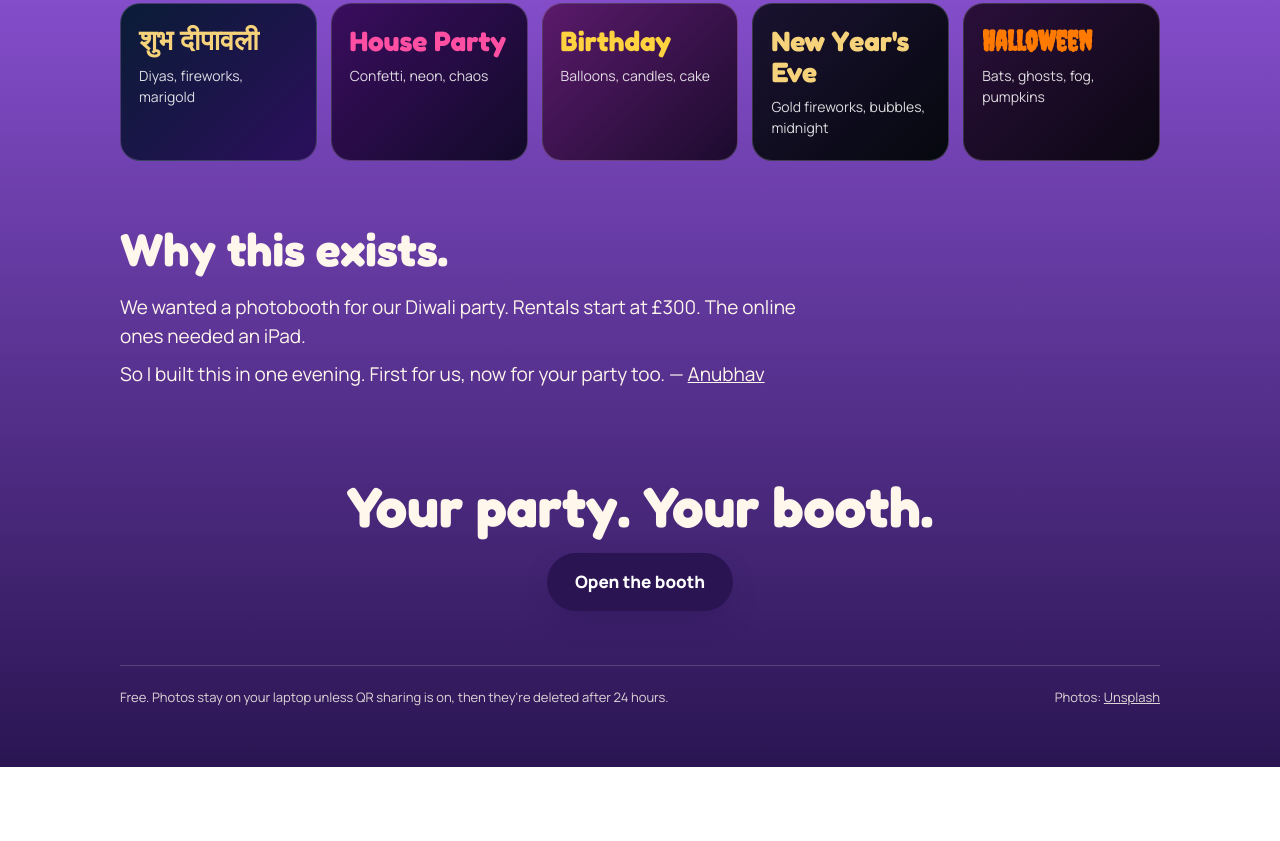
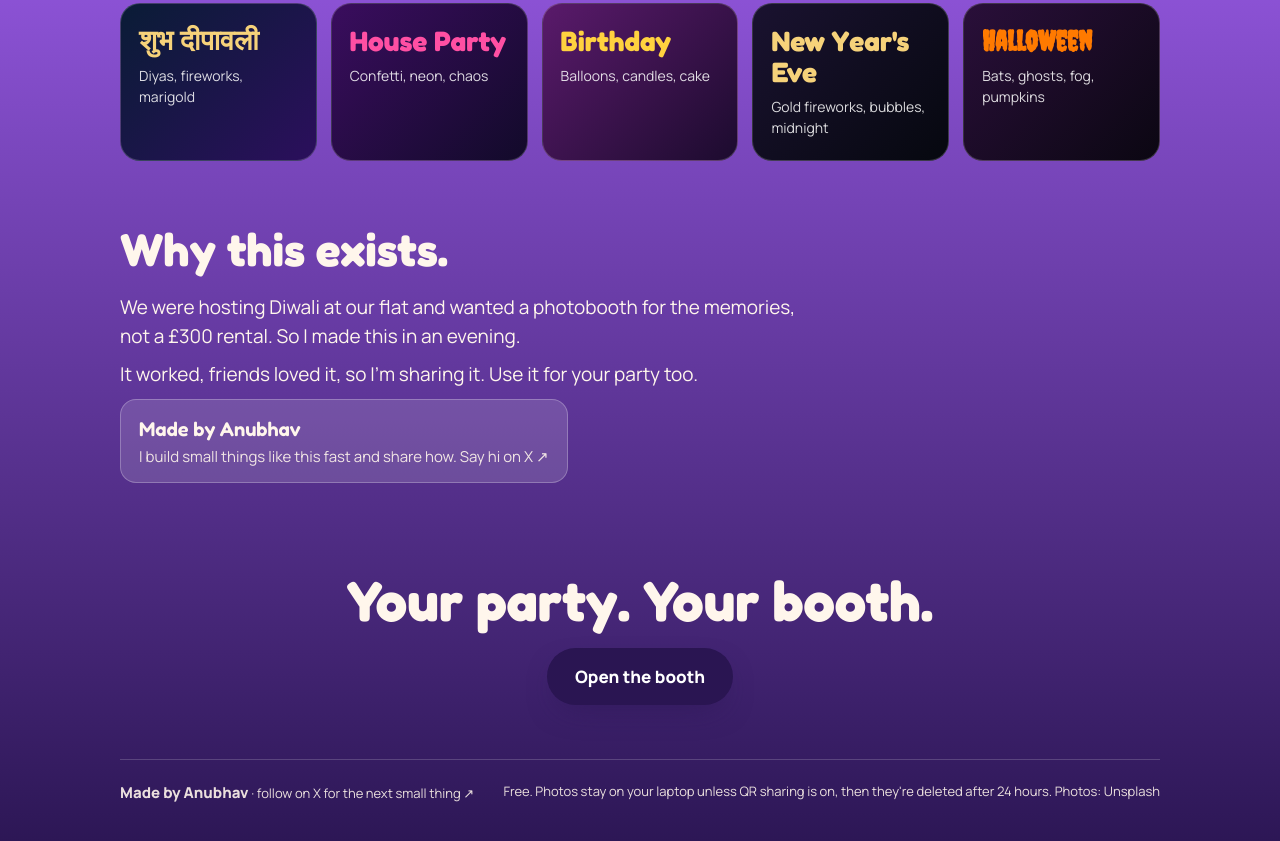
Before and after one commit to anub887/housebooth, a website: page index.html in a window 1280 px wide. Shown: the part 1629-2470 px from the top of the page. Before the commit the page ends 2396 px from the top, so only its background shows below. Drawn offline with Linux system fonts and the light colour scheme; a web font is replaced by a local one.

Commit message:
Revise footer and story content for better engagement
Updated footer and story sections for clarity and added a link to the creator's profile.

```diff
--- a/index.html
+++ b/index.html
@@ -78,16 +78,24 @@ h2{font-family:var(--font-display);font-weight:700;font-size:clamp(30px,4.2vw,46
 .theme.halloween{background:linear-gradient(135deg,#2A0F3A,#0B0712)}.theme.halloween strong{font-family:"Creepster",Impact,sans-serif;color:#FF7A00}
 .story{font-size:19px;max-width:60ch}
 .story p{margin:0 0 10px}
+.by{margin-top:18px}
+.by a{display:inline-flex;flex-direction:column;gap:2px;text-decoration:none;background:rgba(255,255,255,.14);border:1px solid rgba(255,255,255,.25);border-radius:16px;padding:14px 18px;transition:transform .15s}
+.by a:hover{transform:translateY(-2px)}
+.by b{font-family:var(--font-display);font-weight:600;font-size:20px}
+.by span{font-size:15px;opacity:.9}
+.by i{font-style:normal}
+footer a{text-decoration:none}footer a:hover{text-decoration:underline}
 .end{text-align:center;padding-block:24px 0}
 .end h2{font-size:clamp(34px,5vw,56px);margin-bottom:18px}
-footer{margin-top:54px;padding-top:22px;border-top:1px solid rgba(255,255,255,.2);font-size:13px;display:flex;justify-content:space-between;flex-wrap:wrap;gap:10px;opacity:.85}
+footer{margin-top:54px;padding-top:22px;border-top:1px solid rgba(255,255,255,.2);font-size:13px;display:flex;justify-content:space-between;flex-wrap:wrap;gap:10px;opacity:.9}
+footer b{font-size:15px}
 @media (prefers-reduced-motion:reduce){*{animation:none!important}}
 </style>
 </head>
 <body>
 <canvas id="sky" aria-hidden="true"></canvas>
 <main>
-  <nav><a class="logo" href="./">house booth</a><a class="small" href="#themes">themes</a></nav>
+  <nav><a class="logo" href="./">house booth</a><a class="small" href="https://x.com/anubhav_builds" target="_blank" rel="noopener">made by Anubhav <span aria-hidden="true">&#8599;</span></a></nav>
 
   <div class="hero">
     <div>
@@ -135,8 +143,9 @@ footer{margin-top:54px;padding-top:22px;border-top:1px solid rgba(255,255,255,.2
 
   <section class="story">
     <h2>Why this exists.</h2>
-    <p>We wanted a photobooth for our Diwali party. Rentals start at £300. The online ones needed an iPad.</p>
-    <p>So I built this in one evening. First for us, now for your party too. — <a href="https://x.com/anubhav_builds" target="_blank" rel="noopener">Anubhav</a></p>
+    <p>We were hosting Diwali at our flat and wanted a photobooth for the memories, not a £300 rental. So I made this in an evening.</p>
+    <p>It worked, friends loved it, so I'm sharing it. Use it for your party too.</p>
+    <p class="by"><a href="https://x.com/anubhav_builds" target="_blank" rel="noopener"><b>Made by Anubhav</b><span>I build small things like this fast and share how. Say hi on X <i aria-hidden="true">&#8599;</i></span></a></p>
   </section>
 
   <section class="end">
@@ -144,7 +153,7 @@ footer{margin-top:54px;padding-top:22px;border-top:1px solid rgba(255,255,255,.2
     <a class="btn" href="booth">Open the booth</a>
   </section>
 
-  <footer><span>Free. Photos stay on your laptop unless QR sharing is on, then they're deleted after 24 hours.</span><span>Photos: <a href="https://unsplash.com" target="_blank" rel="noopener">Unsplash</a></span></footer>
+  <footer><span><a href="https://x.com/anubhav_builds" target="_blank" rel="noopener"><b>Made by Anubhav</b> &middot; follow on X for the next small thing &#8599;</a></span><span>Free. Photos stay on your laptop unless QR sharing is on, then they're deleted after 24 hours. Photos: <a href="https://unsplash.com" target="_blank" rel="noopener">Unsplash</a></span></footer>
 </main>
 <script>
 (function(){var c=document.getElementById("sky"),ctx=c.getContext("2d"),W,H,DPR,parts=[],last=0,pal=["#FFE27A","#FFFFFF","#7FE3CF","#FFB27A"];
```
